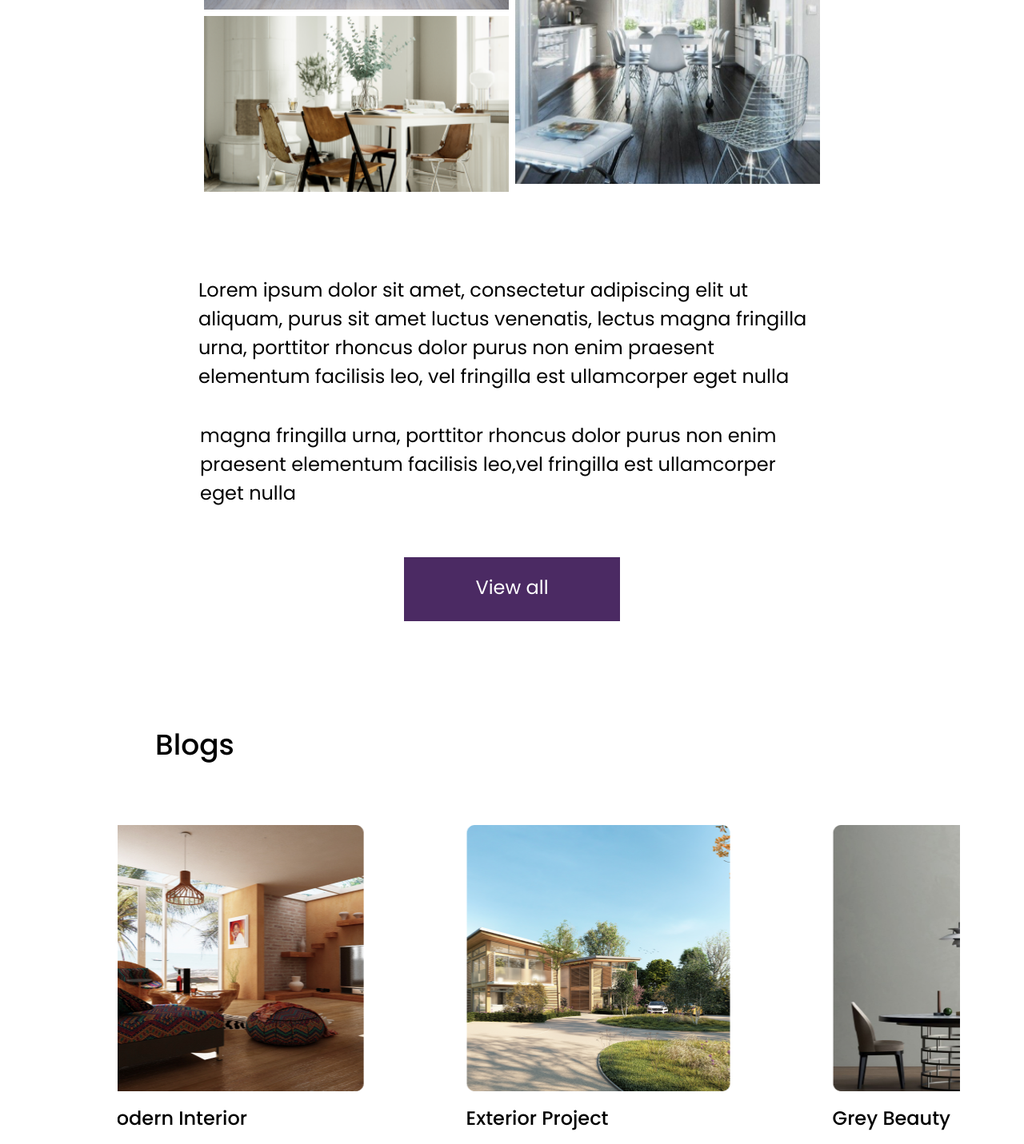
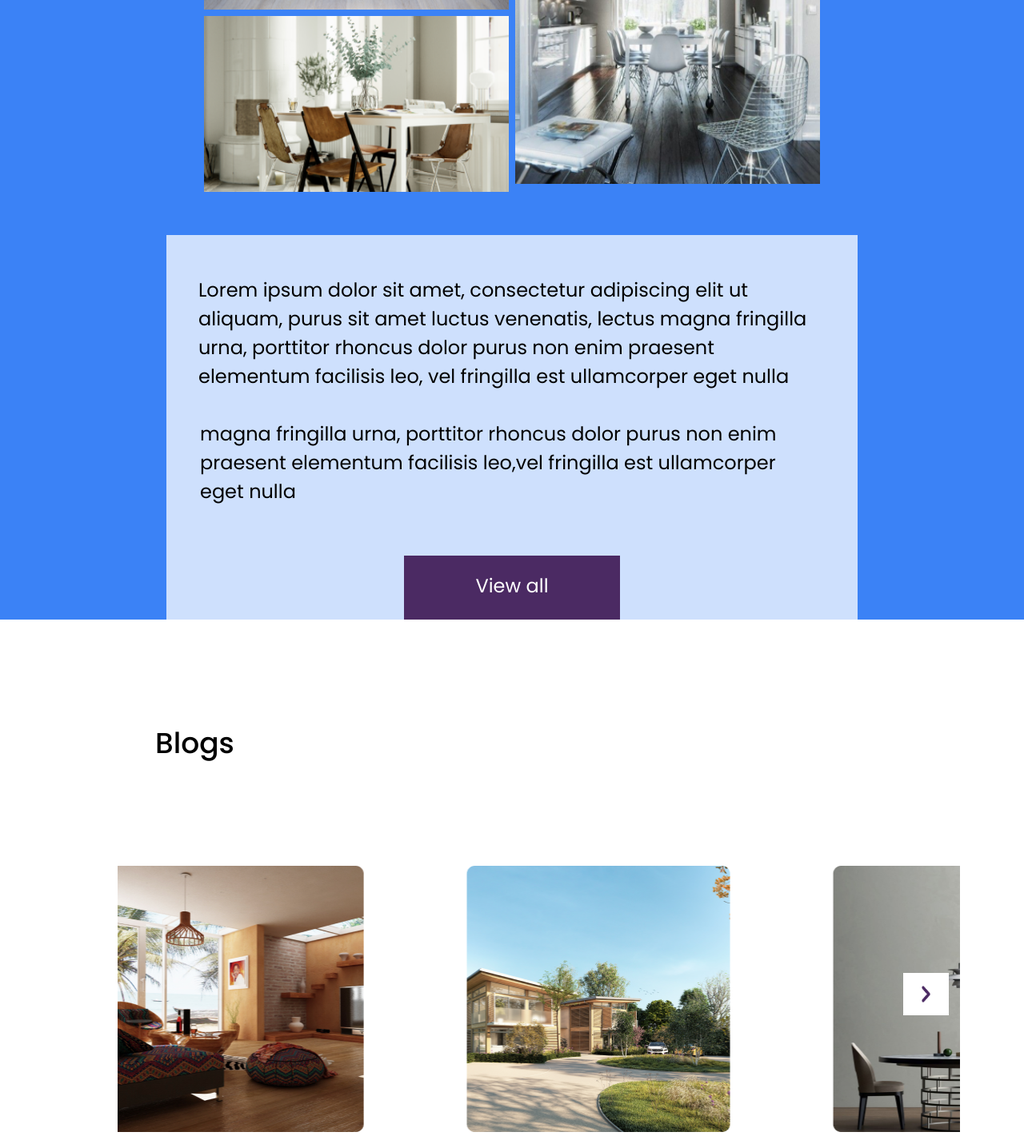
Before and after one commit to techloset/talha-home-interior, a React (Vite) app: page / in a window 1280 px wide. Shown: the part 3636-5067 px from the top of the page at 80% size. Built offline with nearby package versions, Linux system fonts and the light colour scheme.

Commit message:
solving the issues

```diff
--- a/src/App.jsx
+++ b/src/App.jsx
@@ -12,7 +12,7 @@ import Footer from './component/footer/footer'
 
 const App = () => {
   return (
-    <div>
+    <div className='  overflow-hidden'>
       {/* <ComHeader/> */}
       <Header/>
       <LandInteriors/>
--- a/src/component/header/Header.jsx
+++ b/src/component/header/Header.jsx
@@ -7,7 +7,7 @@ const Header = () => {
     return (
         <div className=' font-popinsmedium '>
 
-            <div className='  lg:w-[1920px] bg-[#f8f8f8] mt-[-15px]  lg:h-[274px]  '>
+            <div className='   bg-[#f8f8f8] mt-[-15px]  lg:h-[274px]  '>
 
                 <div className='sm:mt-[15px]   lg:grid lg:grid-cols-2 lg:gap-1 flex justify-between mx-2'>
 
--- a/src/pages/blog/Blog.jsx
+++ b/src/pages/blog/Blog.jsx
@@ -62,8 +62,8 @@ const Blog = () => {
                   <p className=' text-[20px]  sm:ml-[47px] font-popinsMedium sm:text-[36px] font-[500] '>Blogs</p>
 
 
-<div className='sm:hidden left-[95.7%] bg-white relative lg:ml-[20px] top-[300px] z-10    lg:flex lg:justify-center items-center lg:w-[57px] lg:h-[53px]'>
-<img src="/images/arrow1.png" alt="" className='lg:w-[11px] lg:h-[21px] '/>
+<div className='  sm:bg-white  relative  sm:top-[230px] lg:top-[270px]  slg:top-[260px] lg:left-[96.8%] slg:left-[93.3%] sm:left-[91%] z-10    sm:flex sm:justify-center sm:items-center sm:w-[57px] sm:h-[53px]'>
+<img src="/images/arrow1.png" alt="" className='sm:w-[11px] sm:h-[21px] '/>
 </div>
 
                   <Slider {...settings}>
--- a/src/pages/our projects/ourProjects.jsx
+++ b/src/pages/our projects/ourProjects.jsx
@@ -2,7 +2,7 @@ import React from 'react'
 
 const ourProjects = () => {
     return (
-        <div className='mt-[10%] lg:bg-[#F5FCFF] sm:mt-[54px]  lg:mt-[57px] font-popinsmedium'>
+        <div className='mt-[10%] lg:bg-[#F5FCFF] bg-blue-500 sm:mt-[54px]  lg:mt-[57px] font-popinsmedium'>
 
             {/* heading */}
             <p className='text-[18px] text-[#241330]  sm:ml-[7%] slg:ml-[10%] font-[500] mx-8 sm:text-[36px] lg:hidden '>Our Projects</p>
@@ -30,7 +30,7 @@ const ourProjects = () => {
                         <p className=' text-center text-[15px] mt-[6%]    lg:text-center lg:ml-[68px]  slg:w-[784px] slg:mx-auto lg:text-[18px] font-[400]  lg:mt-[4%] lg:w-[860px]  sm:text-[24px]   sm:h-[180px] sm:text-start'>
                             Lorem ipsum dolor sit amet, consectetur adipiscing elit ut aliquam, purus sit amet luctus venenatis, lectus magna fringilla urna,
                             porttitor rhoncus dolor purus non enim praesent elementum facilisis leo, vel fringilla est ullamcorper eget nulla</p>
-                        <p className=' text-[15px] mt-[5%]   lg:text-center lg:m-[5%]  lg:mt-[-12px]  slg:w-[780px] slg:mx-auto  lg:ml-[68px] lg:text-[18px] font-[400] lg:w-[860px] sm:text-[24px] sm:mt-[2px]   sm:h-[180px]'>
+                        <p className=' text-[15px] mt-[5%]   lg:text-center lg:m-[5%]  lg:mt-[-12px]  slg:w-[780px] slg:mx-auto  lg:ml-[68px] lg:text-[18px] font-[400] lg:w-[860px] sm:text-[24px] sm:mt-[32px] slg:mt-0   sm:h-[180px]'>
                             magna fringilla urna, porttitor rhoncus dolor purus non enim praesent
                             elementum facilisis leo,vel fringilla est ullamcorper eget nulla</p>
 
```
